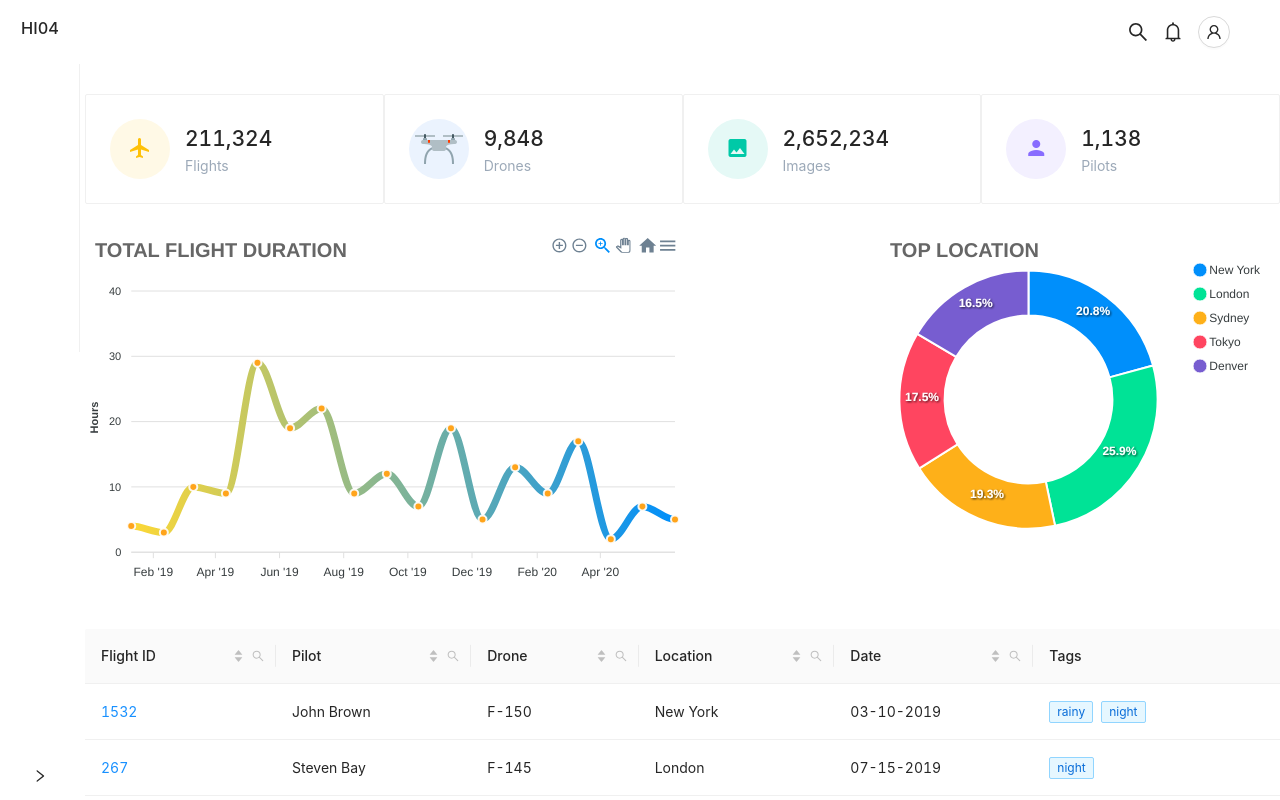
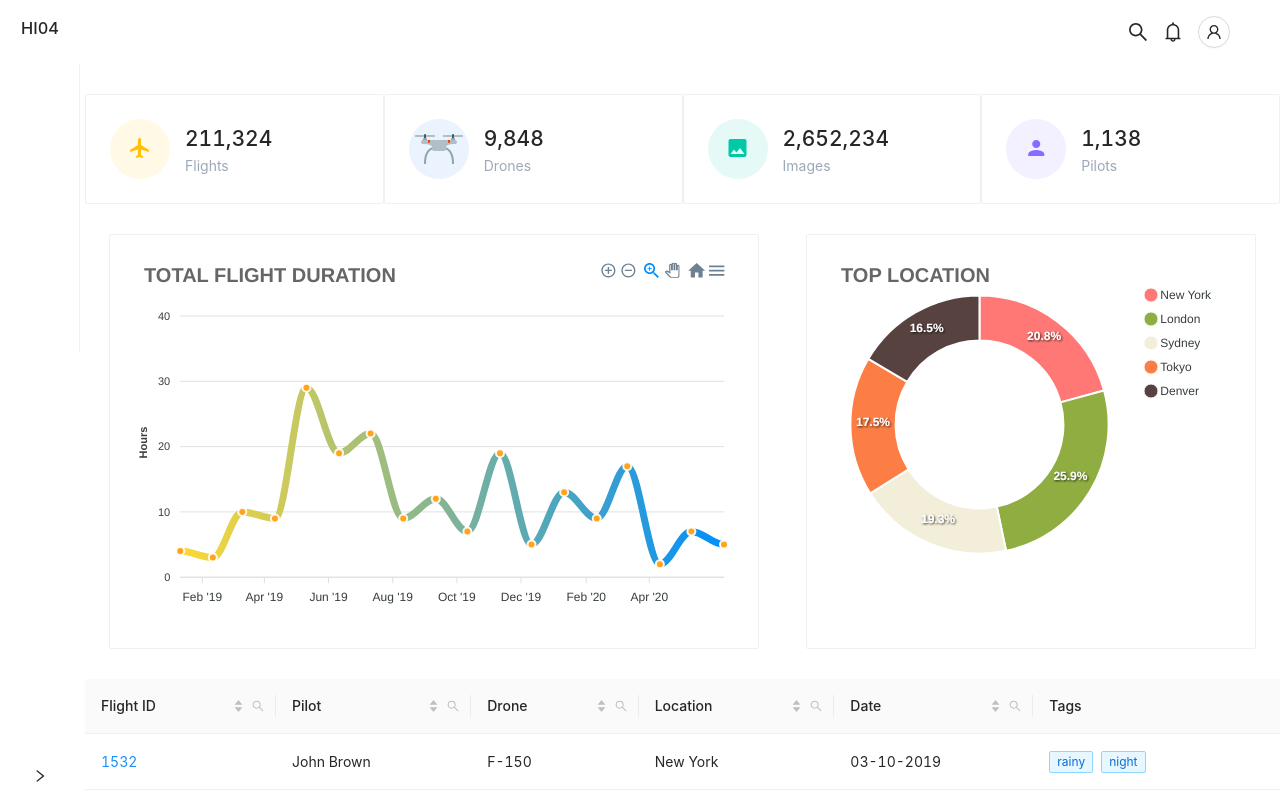
Before and after one commit to duong-le/hci-flight-management, a React (Create React App) app: page /hci-flight-management/flight-data in a window 1280 px wide. Shown: the top 800 px of the page. Built offline with nearby package versions, Linux system fonts and the light colour scheme.

Commit message:
Add border and change color of graph

```diff
--- a/src/components/chart-list/chart-list.component.jsx
+++ b/src/components/chart-list/chart-list.component.jsx
@@ -1,4 +1,5 @@
 import React from 'react';
+import { Card } from 'antd';
 
 import TotalFlightDurationChart from '../total-flight-duration-chart/total-flight-duration-chart.component';
 import TopLocationChart from '../top-location-chart/top-location-chart.component';
@@ -6,9 +7,13 @@ import TopLocationChart from '../top-location-chart/top-location-chart.component
 import './chart-list.styles.scss';
 
 const ChartList = () => (
-  <div className='chart-list'>
-    <TotalFlightDurationChart />
-    <TopLocationChart />
+  <div className="chart-list">
+    <Card>
+      <TotalFlightDurationChart />
+    </Card>
+    <Card>
+      <TopLocationChart />
+    </Card>
   </div>
 );
 
--- a/src/components/chart-list/chart-list.styles.scss
+++ b/src/components/chart-list/chart-list.styles.scss
@@ -1,5 +1,5 @@
 .chart-list {
   margin-bottom: 30px;
   display: flex;
-  justify-content: space-between;
+  justify-content: space-around;
 }
--- a/src/components/top-location-chart/top-location-chart.component.jsx
+++ b/src/components/top-location-chart/top-location-chart.component.jsx
@@ -30,18 +30,11 @@ const TopLocationChart = () => {
         fontSize: '20px',
         color: '#666'
       }
-    }
+    },
+    colors: ['#FF7875', '#8FAD40', '#F3EED9', '#FC7E44', '#574240']
   };
 
-  return (
-    <ReactApexChart
-      series={series}
-      options={options}
-      type='donut'
-      height={350}
-      width={400}
-    />
-  );
+  return <ReactApexChart series={series} options={options} type="donut" height={350} width={400} />;
 };
 
 export default TopLocationChart;
```
